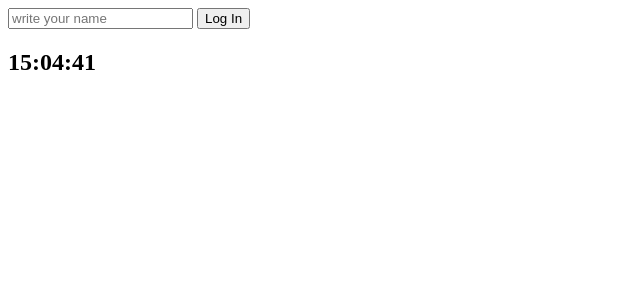
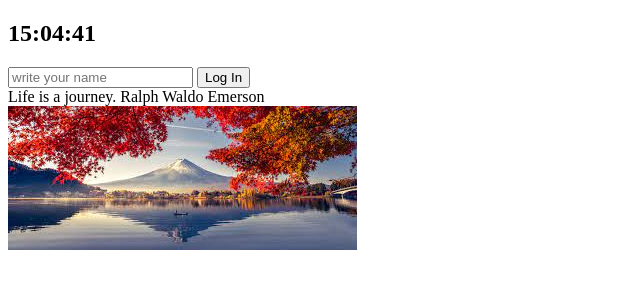
Before and after one commit to rabb1tfoot/jsSimpleChromeApp, a plain HTML site: page index.html in a window 1280 px wide. Shown: the whole page, without its empty margins (0-640 px from the left). Drawn offline with Linux system fonts and the light colour scheme.

Commit message:
rng generator text, img
create tag from js to html
+ reverse

```diff
--- a/index.html
+++ b/index.html
@@ -8,6 +8,8 @@
     <title>Document</title>
 </head>
 <body>
+    <h2 id="clock">00:00:00</h2>
+    <h1 class = "hidden" id="greeting"></h1>
     <form class="hidden" id="login-form">
         <input
         required
@@ -17,9 +19,13 @@
         />
        <input type="submit" value="Log In"/>
     </form>
-    <h2 id="clock">00:00:00</h2>
-    <h1 class = "hidden" id="greeting"></h1>
+    <div id="quote">
+        <span></span>
+        <span></span>
+    </div>
+    <script src="js/quotes.js"></script>
     <script src="js/hello.js"></script>
     <script src="js/clock.js"></script>
+    <script src="js/background.js"></script>
 </body>
 </html>
--- /dev/null
+++ b/js/background.js
@@ -0,0 +1,9 @@
+const images = ["0.jfif", "1.jfif", "2.jfif"];
+
+const img = document.createElement("img");
+
+const rngimg = `images/${images[Math.floor(Math.random() * images.length)]}`;
+
+img.src = rngimg;
+
+document.body.appendChild(img);
--- /dev/null
+++ b/js/quotes.js
@@ -0,0 +1,49 @@
+const quotes = [
+    {
+        quote: "Don't dwell on the past.",
+        author: "Nam",
+    },
+    {
+        quote: "Believe in yourself.",
+        author: "Beck",
+    },
+    {
+        quote: "Follow your heart.",
+        author: "Seo",
+    },
+    {
+        quote: "Seize the day.",
+        author: "Park",
+    },
+    {
+        quote: "You only live once.",
+        author: "Lee",
+    },
+    {
+        quote: "Past is just past.",
+        author: "Jang",
+    },
+    {
+        quote: "Love yourself.",
+        author: "Jyung",
+    },
+    {
+        quote: "Where there is a will there is a way.",
+        author: "Angela Merkel",
+    },
+    {
+        quote: "Don't beat yourself up.",
+        author: "Kim",
+    },
+    {
+        quote: "Life is a journey.",
+        author: "Ralph Waldo Emerson",
+    },
+];
+
+const quote = document.querySelector("#quote span:first-child");
+const author = document.querySelector("#quote span:last-child");
+const quotesText = quotes[Math.floor(Math.random() * quotes.length)];
+
+quote.innerText = quotesText.quote;
+author.innerText = quotesText.author;
```
Also changed, not shown: desc.txt, images/0.jfif (added), images/1.jfif (added), images/2.jfif (added).
